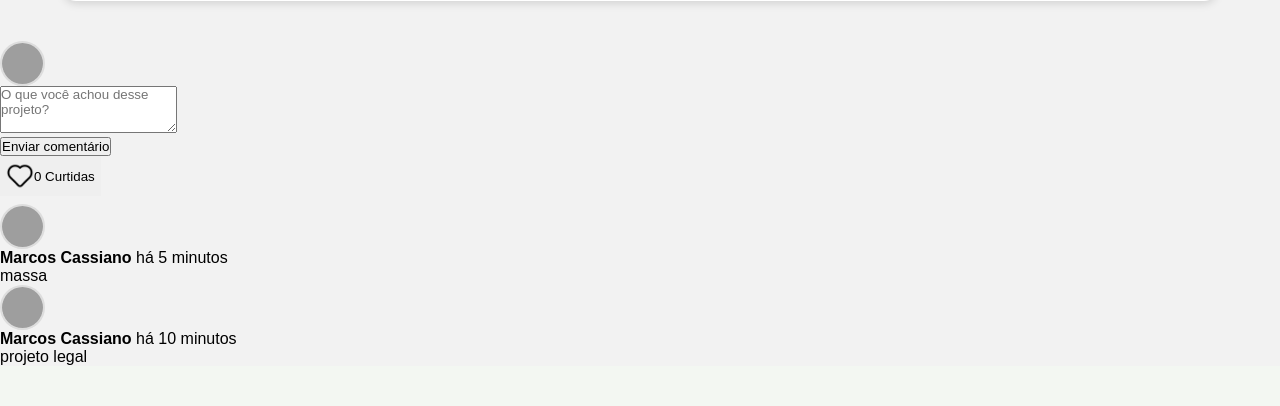
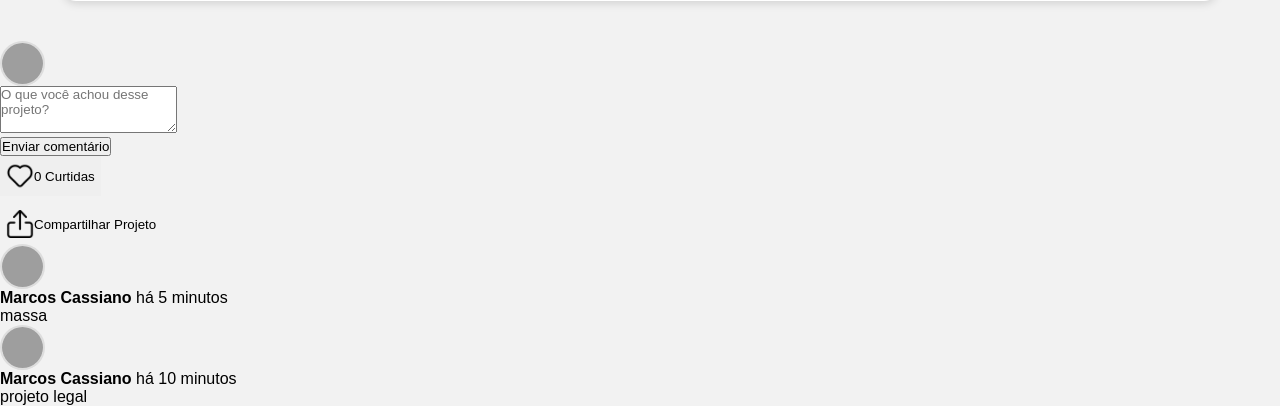
Before and after one commit to marcoscassian/ifnexus, a Flask app: page /projeto/1 in a window 1280 px wide. Shown: the part 874-1280 px from the top of the page. Before the commit the page ends 1239 px from the top, so only its background shows below. Run offline with Flask 3, Linux system fonts and the light colour scheme; grey boxes are pictures that could not be loaded.

Commit message:
Compartilhar projetos implementado

```diff
--- a/static/css/listar_projeto.css
+++ b/static/css/listar_projeto.css
@@ -144,3 +144,20 @@ ul li {
     object-fit: cover;
     border: 2px solid #ddd;
 }
+
+.share-button {
+    border: none;
+    padding: 6px;
+    cursor: pointer;
+    display: inline-flex;
+    align-items: center;
+    justify-content: center;
+    background: none;
+}
+
+.share-icon {
+    width: 28px;
+    height: 28px;
+    object-fit: contain;
+    display: block;
+}
--- a/templates/listar_projeto.html
+++ b/templates/listar_projeto.html
@@ -121,8 +121,14 @@
                     </form>
                 </div>
         </div>
-        <!-- Botao de Compartilhar -->
-    </div>
+
+        <div class="share">
+        <button id="share-btn" class="share-button">
+            <img src="{{ url_for('static', filename='img/interacoes/compartilhamento/share.png') }}"
+                alt="Compartilhar" class="share-icon">
+            <span>Compartilhar Projeto</span>
+        </button>
+        </div>
 </div>
 
 <div class="comments-list">
@@ -149,7 +155,7 @@
 
         <div class="comment-meta">
             <strong>{{ comentario.usuario.nome }}</strong>
-            <span class="comment-date" data-ts="{{ comentario.criado_em.isoformat() }}">
+                <span class="comment-date" data-ts-ms="{{ (comentario.criado_em.timestamp() * 1000)|int }}">
                 {{ comentario.criado_em.strftime('%d/%m/%Y %H:%M') }}
             </span>
         </div>
@@ -165,12 +171,12 @@
 <script>
     // Script para converter datas em "tempo atrás"
     document.addEventListener('DOMContentLoaded', function(){
-        function timeAgoFromISO(iso){
+        function timeAgoFromMs(ms){
             try{
-                var then = new Date(iso);
-                if(isNaN(then)) return iso;
+                var then = new Date(Number(ms));
+                if(isNaN(then)) return '';
                 var now = new Date();
-                var diff = now - then; // ms
+                var diff = now.getTime() - then.getTime(); // ms
                 var seconds = Math.floor(diff / 1000);
                 var minutes = Math.floor(seconds / 60);
                 var hours = Math.floor(minutes / 60);
@@ -195,15 +201,15 @@
                 }
                 return 'agora mesmo';
             }catch(err){
-                return iso;
+                return '';
             }
         }
 
-        var dateEls = document.querySelectorAll('.comment-date[data-ts]');
+        var dateEls = document.querySelectorAll('.comment-date[data-ts-ms]');
         dateEls.forEach(function(el){
-            var iso = el.getAttribute('data-ts');
-            var text = timeAgoFromISO(iso);
-            el.textContent = text;
+            var ms = el.getAttribute('data-ts-ms');
+            var text = timeAgoFromMs(ms);
+            if(text) el.textContent = text;
         });
     });
 
@@ -278,5 +284,24 @@
             });
         });
     })();
+
+    // Compartilhamento via Web Share API
+
+    document.getElementById("share-btn").addEventListener("click", function () {
+
+        if (navigator.share) {
+            navigator.share({
+                title: "Olha esse projeto!",
+                text: "Dá uma olhada nesse projeto do Nexus IF:",
+                url: window.location.href
+            })
+            .then(() => console.log("Compartilhado com sucesso"))
+            .catch((err) => console.log("Erro ao compartilhar:", err));
+
+        } else {
+            alert("Compartilhamento não suportado neste navegador.");
+        }
+    });
+
 </script>
 {% endblock %}
--- a/templates/perfil.html
+++ b/templates/perfil.html
@@ -24,7 +24,6 @@
                 <p><strong>Email:</strong> {{ perfil.email }}</p>
                 <p><strong>Matrícula:</strong> {{ perfil.matricula }}</p>
                 <p><strong>Data de Nascimento:</strong> {{ perfil.data_nascimento }}</p>
-                <p><strong>CPF:</strong> {{ perfil.cpf }}</p>
                 <p><strong>Tipo de Usuário:</strong> {{ perfil.tipo_usuario }}</p>
                 <p><strong>Curso:</strong> {{ perfil.curso }}</p>
                 <p><strong>Campus:</strong> {{ perfil.campus }}</p>
```
Also changed, not shown: instance/banco.db, static/img/interacoes/compartilhamento/share.png (added).
